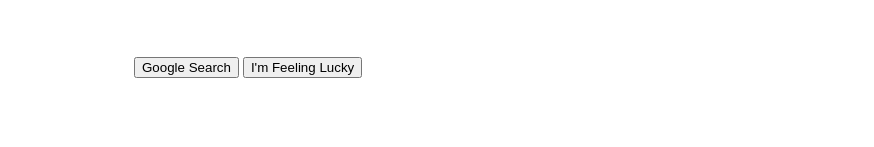
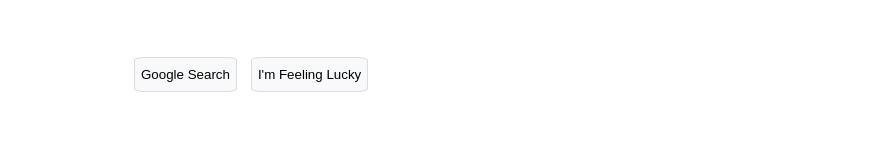
Before and after one commit to dumb-programmer/google-homepage, a plain HTML site: page index.html in a window 1280 px wide. Shown: the part 313-460 px from the top of the page, without its empty margins (406-1280 px from the left). Drawn offline with Linux system fonts and the light colour scheme.

Commit message:
Improve Buttons Style

```diff
--- a/styles/main.css
+++ b/styles/main.css
@@ -76,3 +76,14 @@ li{
     top: 370px;
     left: 540px;
 }
+
+.Search-btn, .Feeling-lucky-btn{
+    background-color: #f8f9fa;
+    border: 1px solid #dadce0;
+    height: 35px;
+    border-radius: 9%;
+}
+
+.Search-btn{
+    margin-right: 10px;
+}
```
